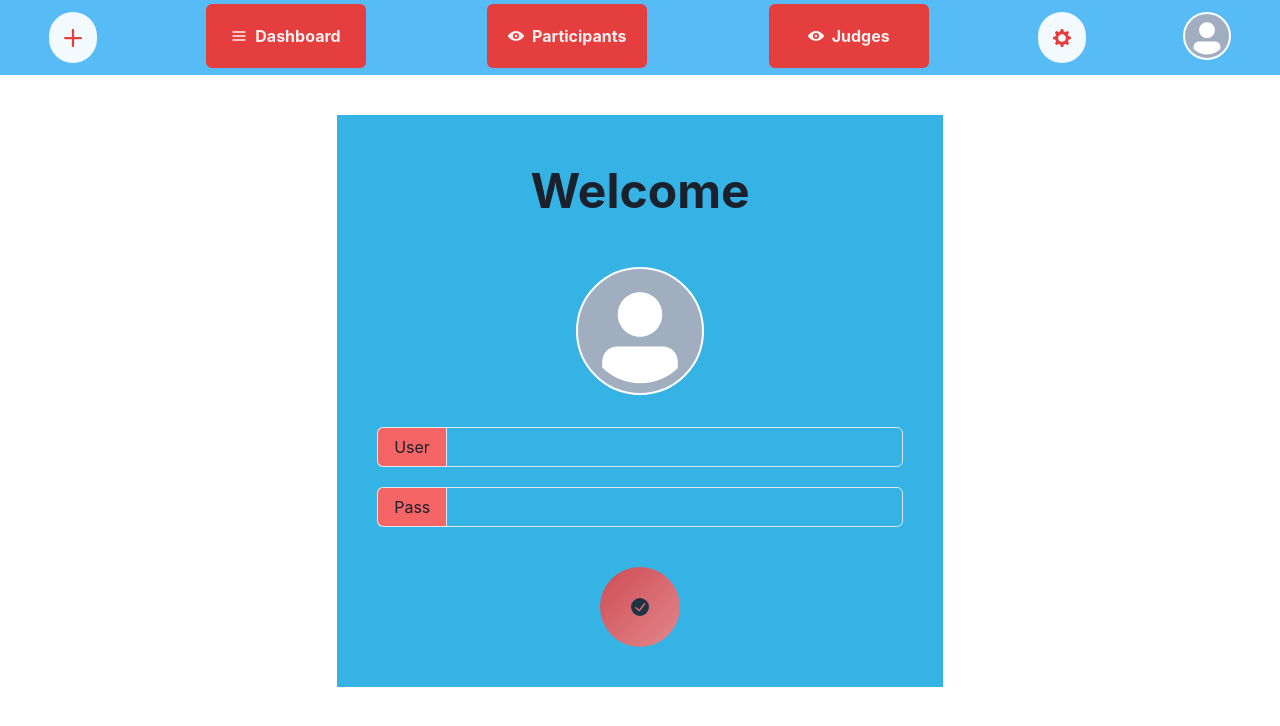
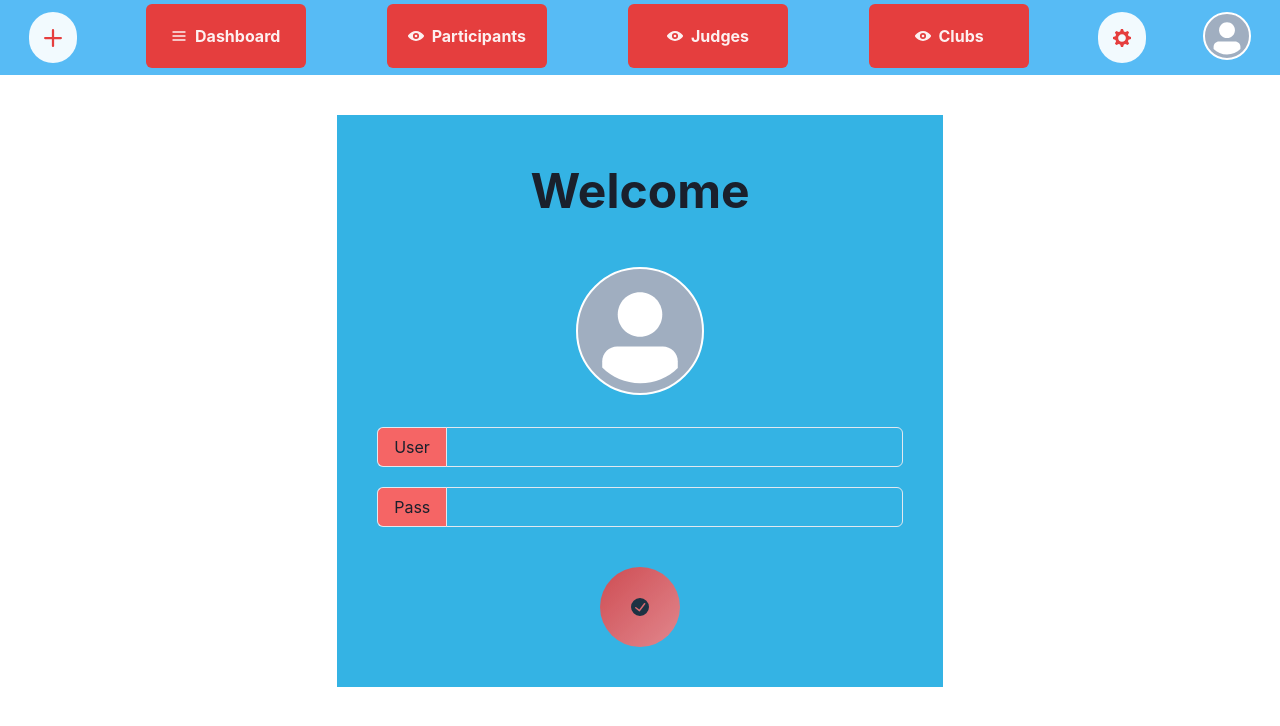
Before and after one commit to NeloAura/artistic-swimming-app, a React (Create React App) app: page / in a window 1280 px wide. Shown: the top 726 px of the page. Built offline with nearby package versions, Linux system fonts and the light colour scheme.

Commit message:
Club button added

```diff
--- a/src/Components/Navigation.jsx
+++ b/src/Components/Navigation.jsx
@@ -101,6 +101,27 @@ const Navigation = () => (
     >
       Judges
     </Button>
+    <Button
+      variant="link"
+      size="md"
+      ml={3}
+      mr={3}
+      backgroundColor="red.500"
+      color="whiteAlpha.900"
+      fontWeight="bold"
+      opacity={1}
+      colorScheme="red"
+      leftIcon={<ViewIcon />}
+      display="flex"
+      justifyContent="center"
+      height={16}
+      textAlign="center"
+      width={40}
+      mt={1}
+      alignItems="center"
+    >
+      Clubs
+    </Button>
     <IconButton
       aria-label="icon"
       icon={<SettingsIcon />}
@@ -117,6 +138,7 @@ const Navigation = () => (
       border={2}
       mb={3}
     />
+
     <Avatar
       size="md"
       showBorder
```
